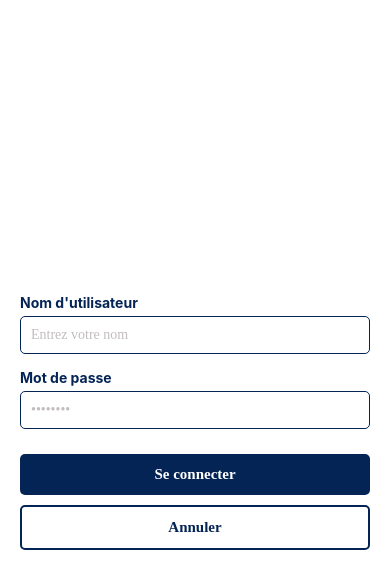
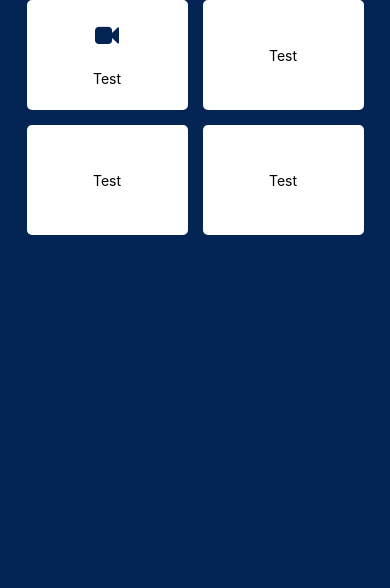
Before and after one commit to Juleslgc/Demoday_Cardiohub, a React Native app in the folder frontend/: screen /HomeProScreen in a window 390 px wide. Shown: the top 588 px of the page. Built offline with nearby package versions, Linux system fonts and the light colour scheme.

Commit message:
fix: modify the HomeProScreen to make the homepage pro

```diff
--- a/frontend/src/screens/HomeProScreen.js
+++ b/frontend/src/screens/HomeProScreen.js
@@ -1,8 +1,10 @@
 // frontend/src/screens/PlaygroundScreen.js
 import React, { useState } from "react";
-import { View, StyleSheet, Alert } from "react-native";
+import { View, StyleSheet, Alert, Text, KeyboardAvoidingView, Image,  } from "react-native";
+import { SafeAreaView } from 'react-native-safe-area-context';
 import Input from "../components/Input";
 import Button from "../components/Button";
+import FontAwesome from '@expo/vector-icons/FontAwesome';
 
 export default function HomePro() {
   // états pour stocker ce que l'utilisateur tape
@@ -15,38 +17,44 @@ export default function HomePro() {
   };
 
   return (
-    <View style={styles.container}>
-      {/* Champ utilisateur */}
-      <Input
-        label="Nom d'utilisateur"
-        value={username}
-        onChangeText={setUsername}
-        placeholder="Entrez votre nom"
-      />
-
-      {/* Champ mot de passe */}
-      <Input
-        label="Mot de passe"
-        value={password}
-        onChangeText={setPassword}
-        secureTextEntry
-        placeholder="••••••••"
-      />
-
-      {/* Bouton plein */}
-      <Button title="Se connecter" onPress={handleSubmit} variant="full" />
-
-      {/* Bouton contour */}
-      <Button title="Annuler" onPress={() => Alert.alert("Annulé")} variant="outline"/>
-    </View>
+    <SafeAreaView style={{backgroundColor: '#042456', flex: 1 }}>
+      <KeyboardAvoidingView>
+        <View style={styles.container}>
+          <View style={styles.square}>
+            <FontAwesome name="video-camera" size={24} color="#042456" />
+            <Text style={{backgroundColor: '#0000' }}>Test</Text>
+          </View >
+          <View style={styles.square}>
+            <Text style={{backgroundColor: '#0000' }}>Test</Text>
+          </View>
+          <View style={styles.square}>
+            <Text style={{backgroundColor: '#0000' }}>Test</Text>
+          </View>
+          <View style={styles.square}>
+            <Text style={{backgroundColor: '#0000' }}>Test</Text>
+          </View>
+        </View>
+      </KeyboardAvoidingView>
+    </SafeAreaView>
   );
 }
 
 const styles = StyleSheet.create({
   container: {
     flex: 1,
-    justifyContent: "center",
-    padding: 20,
-    backgroundColor: "#fff",
+    flexDirection: 'row',
+    flexWrap: 'wrap',
+    justifyContent: 'center',
+    alignContent: 'center',
+    gap: 15,
+  },
+  square: {
+    width: 161,
+    height: 110,
+    backgroundColor: '#fff',
+    borderRadius: 5,
+    justifyContent: 'space-evenly',
+    alignItems: 'center',
+
   },
 });
```
